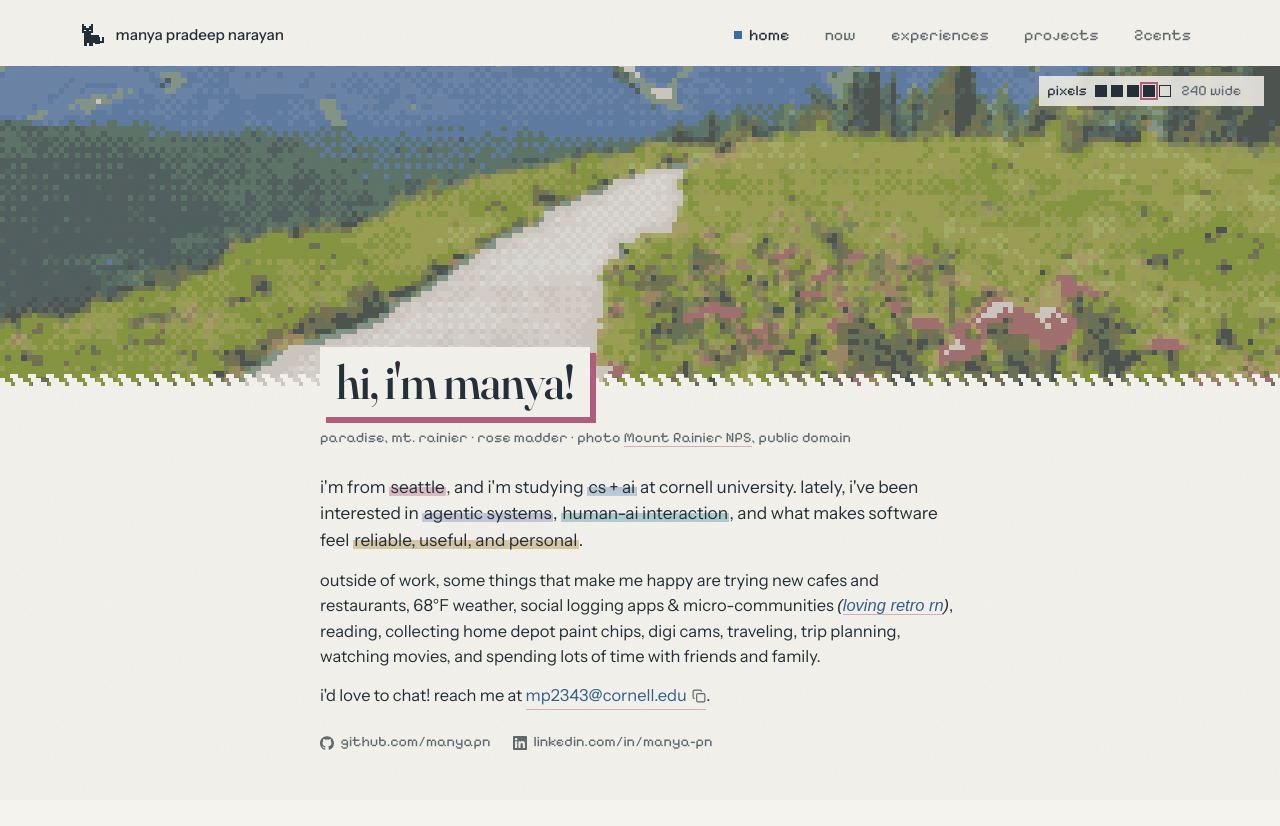
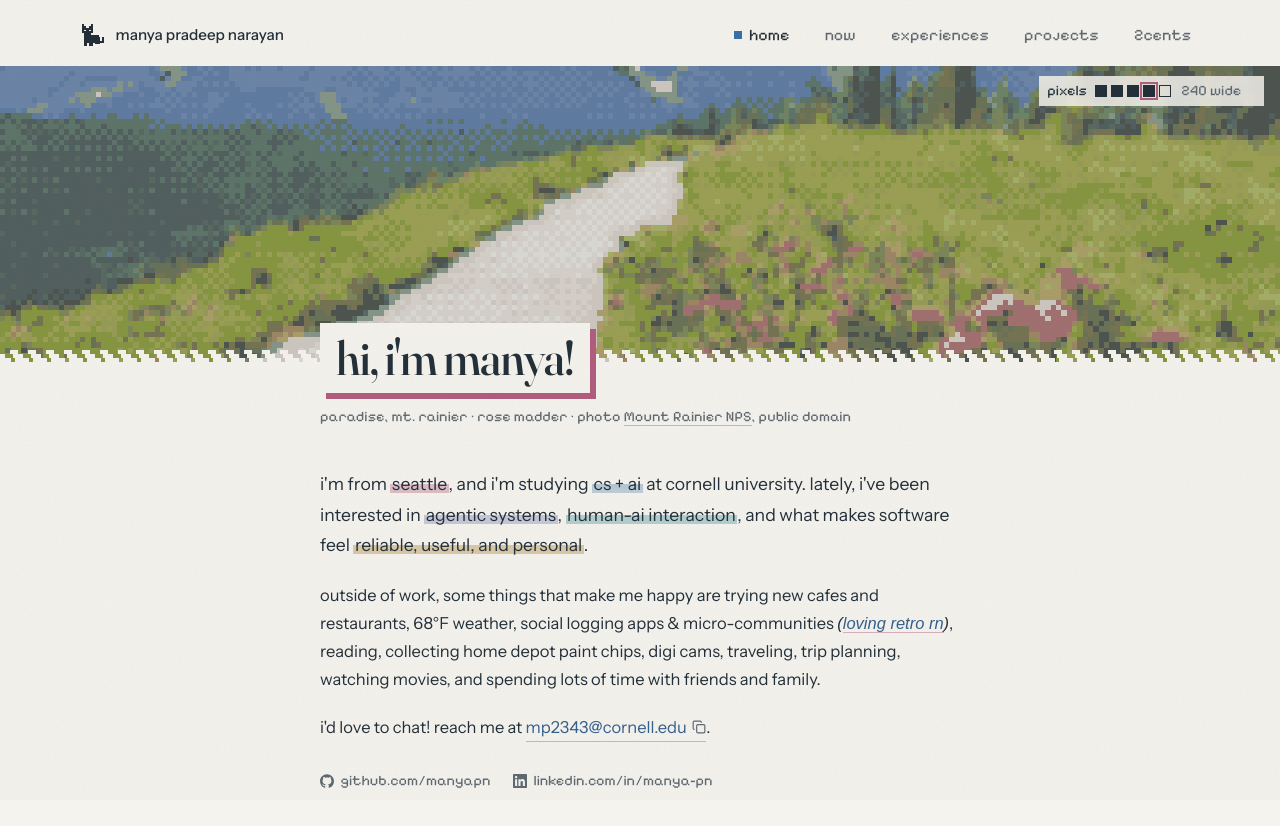
Before and after one commit to manyapn/manyapn-site-v3, a Next.js app: page / in a window 1280 px wide. Shown: the top 826 px of the page. Before the commit the page ends 801 px from the top, so only its background shows below. Built offline with nearby package versions, Linux system fonts and the light colour scheme; a web font is replaced by a local one.

Commit message:
breathable spacing, taller hero, drop 12px level

```diff
--- a/src/app/globals.css
+++ b/src/app/globals.css
@@ -49,7 +49,7 @@ body {
   color: var(--ink);
   font-family: var(--font-body), system-ui, sans-serif;
   font-size: 16.5px;
-  line-height: 1.55;
+  line-height: 1.7;
   -webkit-font-smoothing: antialiased;
   -moz-osx-font-smoothing: grayscale;
   overflow-x: hidden;
@@ -103,7 +103,7 @@ h3 {
   margin: 1.6rem 0 0.4rem;
 }
 
-p { max-width: 62ch; margin-bottom: 0.85rem; text-wrap: pretty; }
+p { max-width: 60ch; margin-bottom: 1.25rem; text-wrap: pretty; }
 p:last-child { margin-bottom: 0; }
 
 em { font-style: italic; }
@@ -215,11 +215,11 @@ button { font: inherit; color: inherit; }
 .nav-dot-ghost { width: 8px; height: 8px; flex-shrink: 0; }
 
 /* ─── Landscape hero ─────────────────────────────────── */
-.hero { position: relative; margin-bottom: 1.6rem; }
+.hero { position: relative; margin-bottom: 2.6rem; }
 
 .land {
   position: relative;
-  height: clamp(240px, var(--hero-h, 40vh), 420px);
+  height: clamp(240px, var(--hero-h, 37vh), 420px);
   mask:
     linear-gradient(#000 0 0) top / 100% calc(100% - 12px) no-repeat,
     repeating-linear-gradient(90deg, #000 0 10px, transparent 10px 18px) left calc(100% - 8px) / 100% 4px no-repeat,
@@ -268,7 +268,7 @@ button { font: inherit; color: inherit; }
   align-items: baseline;
   gap: 1rem;
   flex-wrap: wrap;
-  margin-top: 0.7rem;
+  margin-top: 0.9rem;
   color: var(--muted);
 }
 
@@ -309,20 +309,20 @@ button { font: inherit; color: inherit; }
 .cat { display: inline-block; vertical-align: middle; shape-rendering: crispEdges; }
 
 /* ─── Home ───────────────────────────────────────────── */
-.lede { font-size: 1.08rem; line-height: 1.55; }
+.lede { font-size: 1.1rem; line-height: 1.75; }
 
 .contact-row {
   display: flex;
   flex-wrap: wrap;
   gap: 0.5rem 1.4rem;
-  margin-top: 1.4rem;
+  margin-top: 1.8rem;
   align-items: center;
 }
 
 .contact-row a { display: inline-flex; align-items: center; gap: 0.4rem; }
 
 /* ─── Now ────────────────────────────────────────────── */
-.now-list { list-style: none; display: flex; flex-direction: column; gap: 0.45rem; margin: 0.4rem 0 2.4rem; }
+.now-list { list-style: none; display: flex; flex-direction: column; gap: 0.6rem; margin: 0.5rem 0 2.6rem; }
 .now-list li { display: grid; grid-template-columns: 8px 1fr; gap: 0.8rem; align-items: start; }
 .now-list li::before { content: ""; width: 8px; height: 8px; background: var(--accent); margin-top: 0.55em; }
 
@@ -398,7 +398,7 @@ button { font: inherit; color: inherit; }
 
 .xp-section { margin-bottom: 1.8rem; }
 .xp-list { list-style: none; display: flex; flex-direction: column; }
-.xp-entry { display: grid; grid-template-columns: 8px 1fr; gap: 0.85rem; padding: 0.95rem 0; border-bottom: 1px solid var(--line); }
+.xp-entry { display: grid; grid-template-columns: 8px 1fr; gap: 0.85rem; padding: 1.15rem 0; border-bottom: 1px solid var(--line); }
 .xp-entry:first-child { border-top: 1px solid var(--line); }
 .xp-entry-dot { width: 8px; height: 8px; margin-top: 0.55rem; transition: transform 0.15s var(--ease-out); }
 .xp-entry[data-lit] .xp-entry-dot { transform: scale(1.6); }
@@ -416,8 +416,8 @@ button { font: inherit; color: inherit; }
 .feat {
   display: grid;
   grid-template-columns: 34px 1fr;
-  gap: 1.2rem;
-  padding: 1.3rem 0;
+  gap: 1.3rem;
+  padding: 1.7rem 0;
   border-top: 1px solid var(--line);
 }
 .feat:last-child { border-bottom: 1px solid var(--line); }
@@ -440,7 +440,7 @@ button { font: inherit; color: inherit; }
 .feat-head { display: flex; align-items: baseline; justify-content: space-between; gap: 1rem; flex-wrap: wrap; }
 .feat-title { margin: 0; font-size: 1.45rem; }
 .feat-when { color: var(--muted); }
-.feat-desc { margin: 0.35rem 0 0.6rem; max-width: 60ch; }
+.feat-desc { margin: 0.5rem 0 0.9rem; max-width: 58ch; }
 .facts { list-style: none; display: flex; flex-wrap: wrap; gap: 0.35rem 0.5rem; margin-bottom: 0.7rem; }
 .facts li {
   font-size: 0.86rem; line-height: 1.3; padding: 0.2rem 0.55rem;
@@ -476,7 +476,7 @@ button { font: inherit; color: inherit; }
   display: grid;
   grid-template-columns: 14px 1fr;
   gap: 0.8rem;
-  padding: 1rem 0;
+  padding: 1.3rem 0;
   border-top: 1px solid var(--line);
 }
 .post-entry:last-child { border-bottom: 1px solid var(--line); }
```
